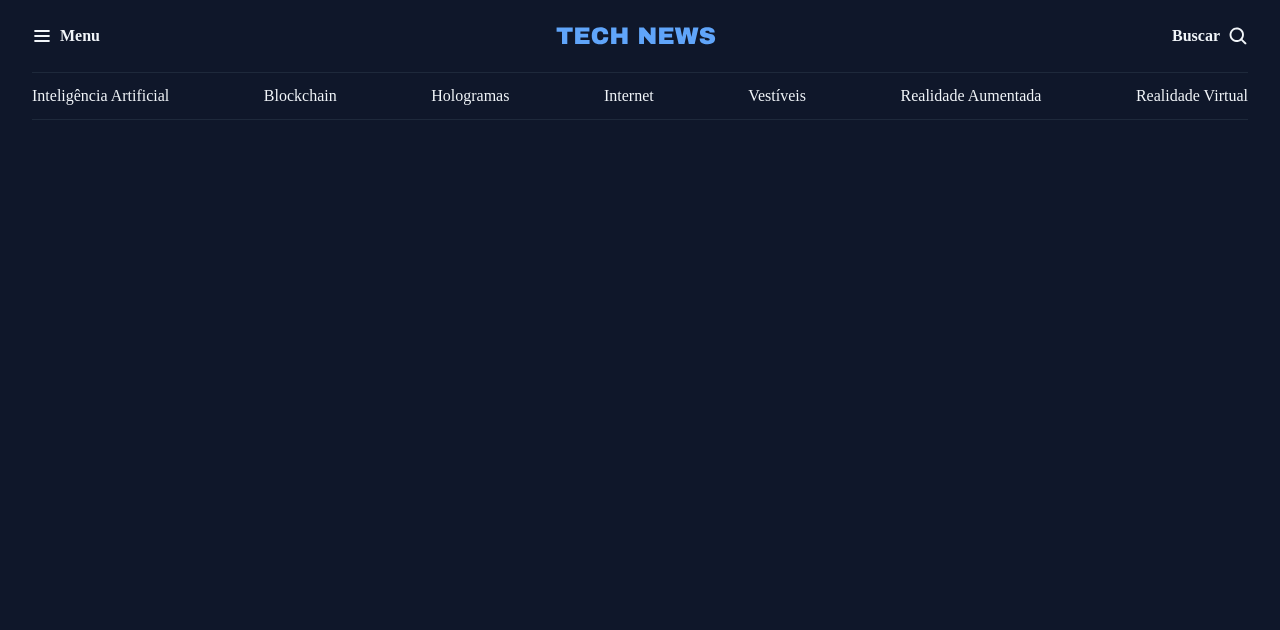
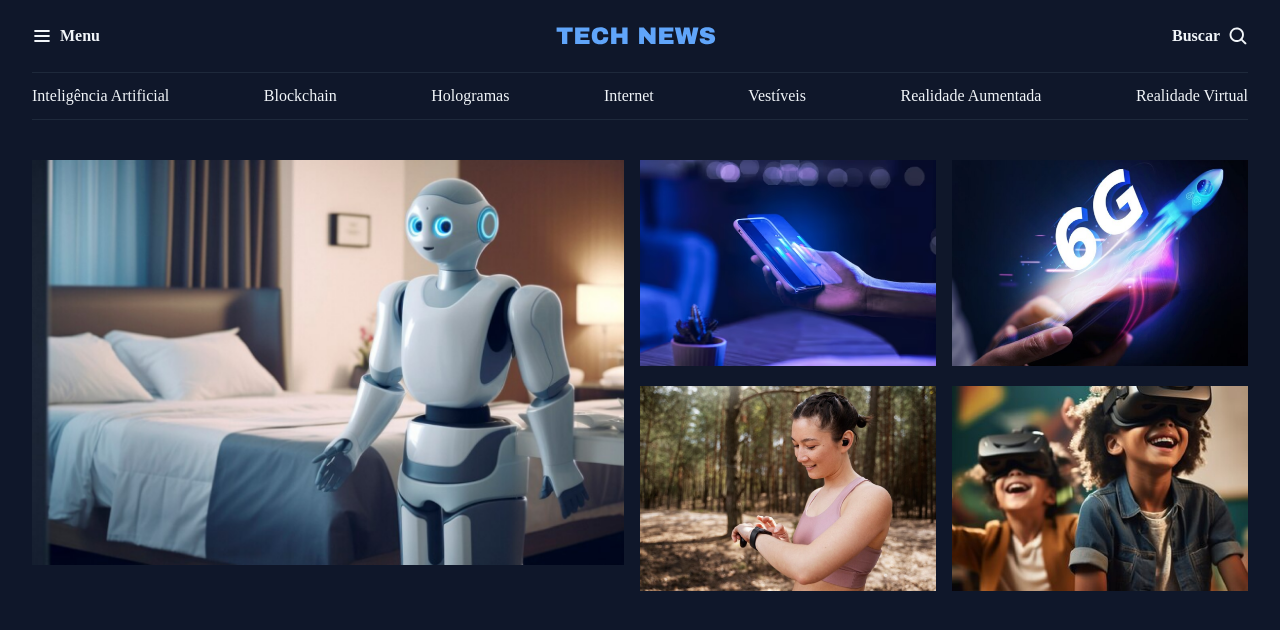
Before and after one commit to DavydKaio/projeto-news-portal-fullstack, a plain HTML site: page index.html in a window 1280 px wide. Drawn offline with Linux system fonts and the light colour scheme.

Commit message:
estrururando a seção destaques

```diff
--- a/index.html
+++ b/index.html
@@ -41,6 +41,32 @@
       <a href="#">Realidade Virtual</a>
     </nav>
   </header>
+
+  <main class="grid container">
+    <section id="featured" class="grid grid-flow-col gap-16">
+      <div>
+        <img src="assets/images/Image 01.png" alt="">
+      </div>
+
+      <div class="grid grid-cols-2 gap-16">
+        <div>
+          <img src="assets/images/Image 02.png" alt="">
+        </div>
+
+        <div>
+          <img src="assets/images/Image 03.png" alt="">
+        </div>
+
+        <div>
+          <img src="assets/images/Image 04.png" alt="">
+        </div>
+
+        <div>
+          <img src="assets/images/Image 05.png" alt="">
+        </div>
+      </div>
+    </section>
+  </main>
 </body>
 
 </html>
--- a/styles/global.css
+++ b/styles/global.css
@@ -40,17 +40,16 @@ h1, h2, h3 {
   font: inherit;
 }
 
+img {
+  max-width: 100%;
+}
+
 .container {
   max-width: 1280px;
   padding-inline: 32px;
   margin-inline: auto;
 }
 
-/* Utility first */
-.grid {
-  display: grid;
+main {
+  margin-top: 40px;
 }
-
-.grid-flow-col {
-  grid-auto-flow: column;
-}
--- a/styles/index.css
+++ b/styles/index.css
@@ -1,2 +1,4 @@
 @import url(global.css);
 @import url(header.css);
+@import url(utility.css);
+@import url(sections.css);
--- /dev/null
+++ b/styles/utility.css
@@ -0,0 +1,16 @@
+/* Utility first */
+.grid {
+  display: grid;
+}
+
+.grid-flow-col {
+  grid-auto-flow: column;
+}
+
+.grid-cols-2 {
+  grid-template-columns: 1fr 1fr;
+}
+
+.gap-16 {
+  gap: 16px;
+}
```
Also changed, not shown: styles/sections.css (added).
